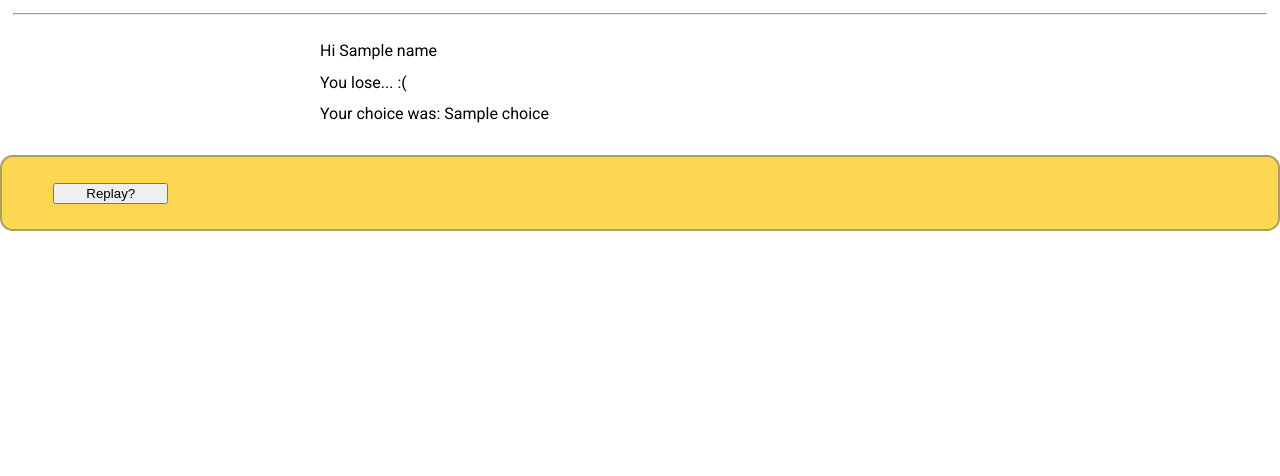
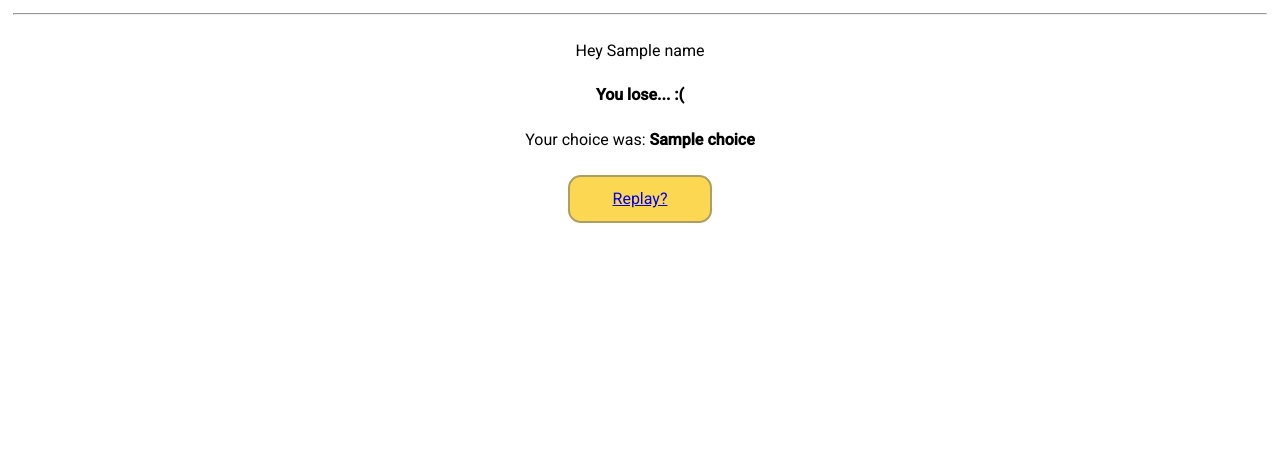
Before and after one commit to Vallalika/RockPaperScissors, a Flask app: template templates/index.html in a window 1280 px wide. Shown: the part 102-578 px from the top of the page. Run offline with Flask 2, Linux system fonts and the light colour scheme; the template is opened without the code that fills it: most values are stand-ins (such as "Sample title", 1, 10 or a date in 2020).

Commit message:
some more css

```diff
--- a/static/css/style.css
+++ b/static/css/style.css
@@ -106,6 +106,13 @@ div {
     justify-content: center;
 }
 
+#div-game-result {
+    display: flex;
+    flex-direction: column;
+    align-items: center;
+    justify-content: space-between;
+}
+
 form {
     padding: 2vw;
     padding-left: 4vw;
@@ -116,9 +123,15 @@ form {
 }
 
 input {
-    width: 9vw
+    width: 10vw;
 }
 
 select {
-    width: 4vw
+    width: 10vw;
 }
+
+div > a {
+    display: inline-block;
+    text-align: center;
+    padding-top: 8px;
+}
--- a/templates/index.html
+++ b/templates/index.html
@@ -3,17 +3,17 @@
 {% extends "base.html" %}
 
 {% block content %}
-    <p>Hi {{ name }}</p>
-    {% if game_results == True %}
-        <p>You win!!! :)</p>
-    {% elif game_results == None %}
-        <p>It's a draw!</p>
-    {% else %}
-        <p>You lose... :(</p>
-    {% endif %}
-    <p> Your choice was: {{ choice }}</p>
-    <br>
-    <form action="{{ url_for('play', filename='play.html') }}">
-        <input type="submit" value="Replay?" />
-    </form>
+    <div id="div-game-result">
+        <p>Hey {{ name }}</p>
+        {% if game_results == True %}
+            <p> <b> You WIN</b>!!! :) </b></p>
+        {% elif game_results == None %}
+            <p> <b> It's a draw! </b> </p>
+        {% else %}
+            <p> <b> You lose... :( </b> </p>
+        {% endif %}
+        <p> Your choice was: <b>{{ choice }}</b></p>
+        <a class = "nav-li" href = "{{ url_for('play', filename='play.html') }}"> Replay? </a>
+    </div>
+
 {% endblock %}
--- a/templates/play.html
+++ b/templates/play.html
@@ -14,7 +14,12 @@
                 <option value="scissors">Scissors</option>
             </select>
             <br>
+            <br>
             <input type="submit" value="Play Game">
+            <br>
         </form>
     </div>
+    <div>
+        <a id="game-rules-in-play-page" href="{{ url_for('game_rules', filename='game_rules.html') }}"> How to play</a>
+    </div>
 {% endblock %}
```
Also changed, not shown: 1 other file.
